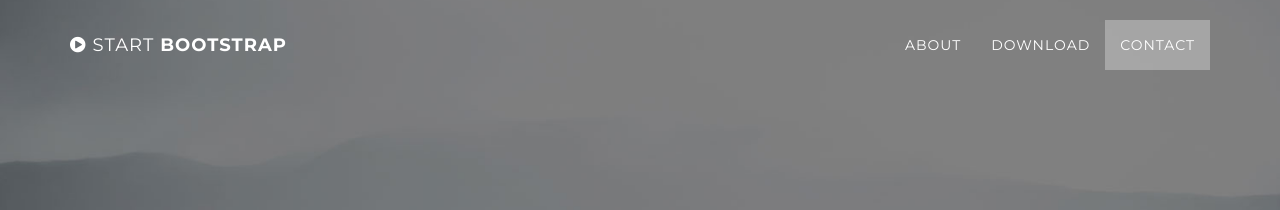
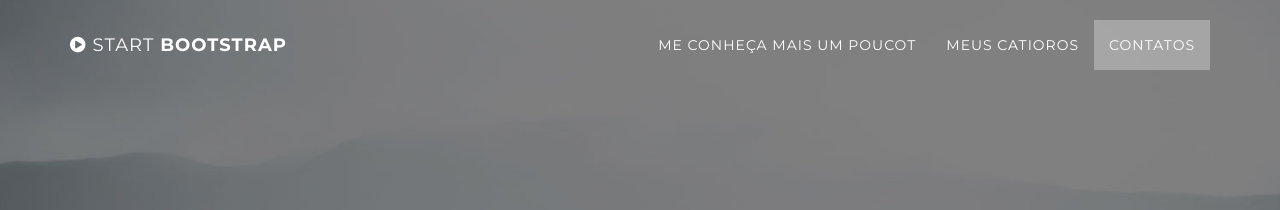
Before and after one commit to liviafariacarvalho/liviafariacarvalho.github.io, a Jekyll site: the page built from index.html, in a window 1280 px wide. Shown: the top 210 px of the page. Built offline with Jekyll 4.4.1, drawn with Linux system fonts in a browser that asks for light colours.

Commit message:
Update nav.html

```diff
--- a/_includes/nav.html
+++ b/_includes/nav.html
@@ -18,13 +18,13 @@
                         <a href="#page-top"></a>
                     </li>
                     <li>
-                        <a class="page-scroll" href="#about">About</a>
+                        <a class="page-scroll" href="#about">Me conheça mais um poucot</a>
                     </li>
                     <li>
-                        <a class="page-scroll" href="#download">Download</a>
+                        <a class="page-scroll" href="#download">Meus catioros</a>
                     </li>
                     <li>
-                        <a class="page-scroll" href="#contact">Contact</a>
+                        <a class="page-scroll" href="#contact">Contatos</a>
                     </li>
                 </ul>
             </div>
```
